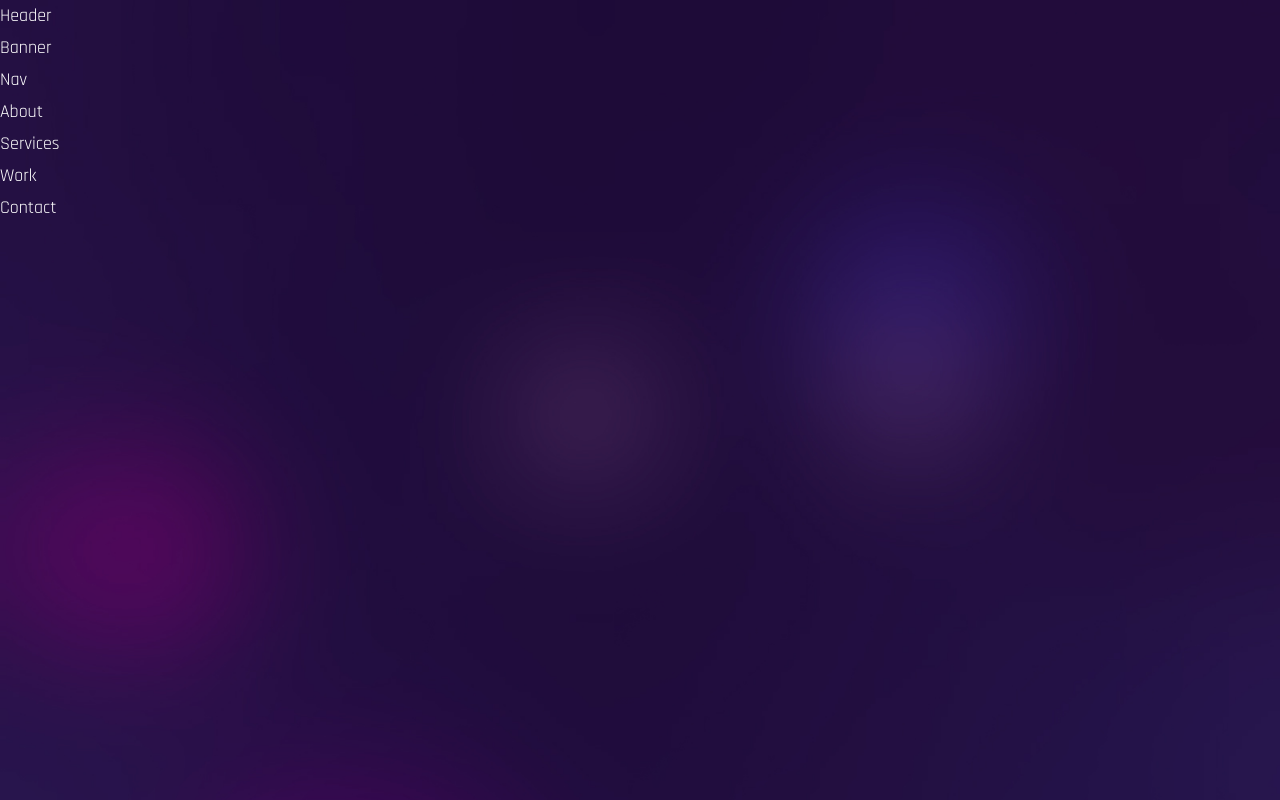
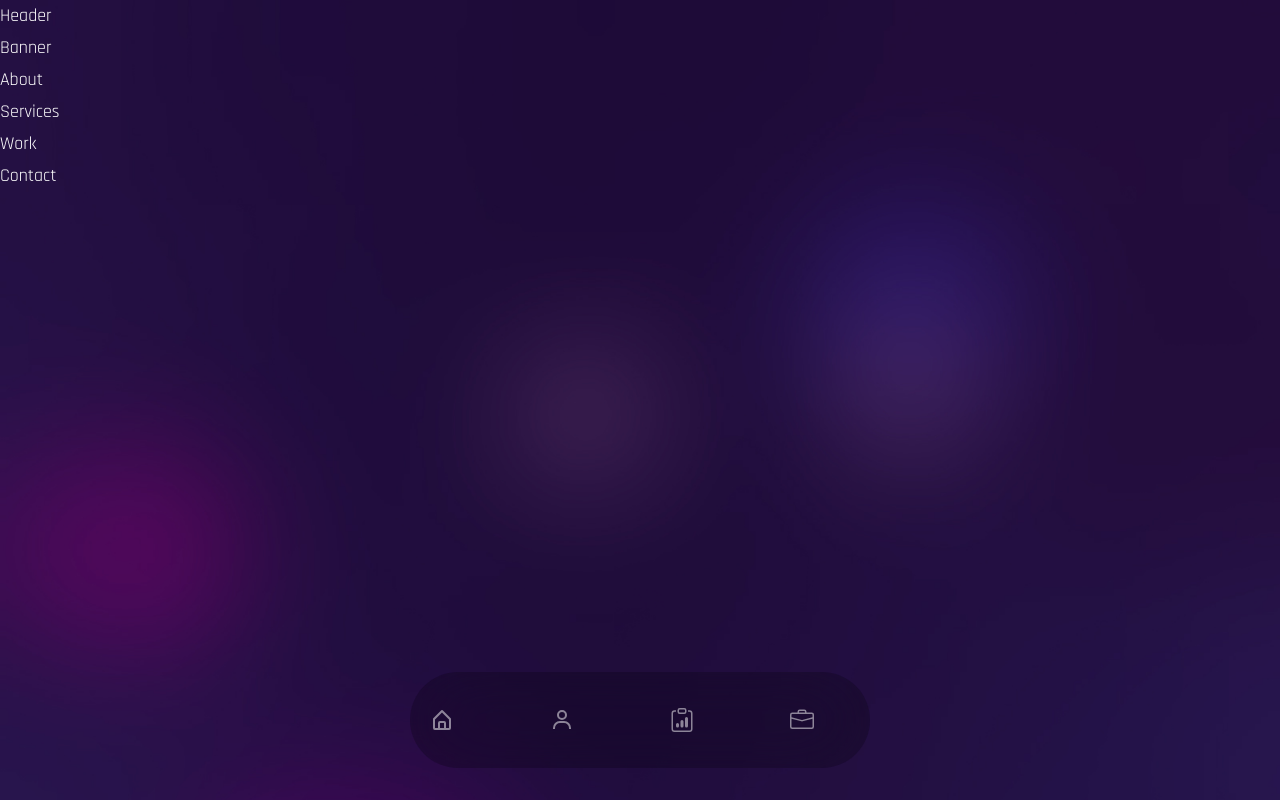
Before and after one commit to EmpireVikashh/Portfolio, a React (Create React App) app: page / in a window 1280 px wide. Shown: the top 800 px of the page. Built offline with nearby package versions, Linux system fonts and the light colour scheme; the HTML template or start-up script is replaced by a standard one; a web font is replaced by a local one.

Commit message:
Nav done

```diff
--- a/src/components/Nav.js
+++ b/src/components/Nav.js
@@ -1,7 +1,32 @@
 import React from "react";
+import { BiHomeAlt, BiUser } from "react-icons/bi";
+import { BsClipboardData, BsBriefcase, BsChatSquare } from "react-icons/bs";
+
+// Link
+import { Link } from "react-scroll";
 
 const Nav = () => {
-  return <div className="Nav">Nav</div>;
+  return (
+    <nav className="Nav fixed bottom-2 lg:bottom-8 w-full overflow-hidden z-50">
+      <div className="container mx-auto">
+        {/* nav inner */}
+        <div className="w-full bg-black/20 h-[96px] backdrop-blur-2xl rounded-full max-w-[460px] mx-auto px-5 flex justify-between text-2xl text-white/50 items-center">
+          <Link className=" cursor-pointer w-[60px] h-[60px] flex items-center">
+            <BiHomeAlt />
+          </Link>
+          <Link className=" cursor-pointer w-[60px] h-[60px] flex items-center">
+            <BiUser />
+          </Link>
+          <Link className=" cursor-pointer w-[60px] h-[60px] flex items-center">
+            <BsClipboardData />
+          </Link>
+          <Link className=" cursor-pointer w-[60px] h-[60px] flex items-center">
+            <BsBriefcase />
+          </Link>
+        </div>
+      </div>
+    </nav>
+  );
 };
 
 export default Nav;
```
